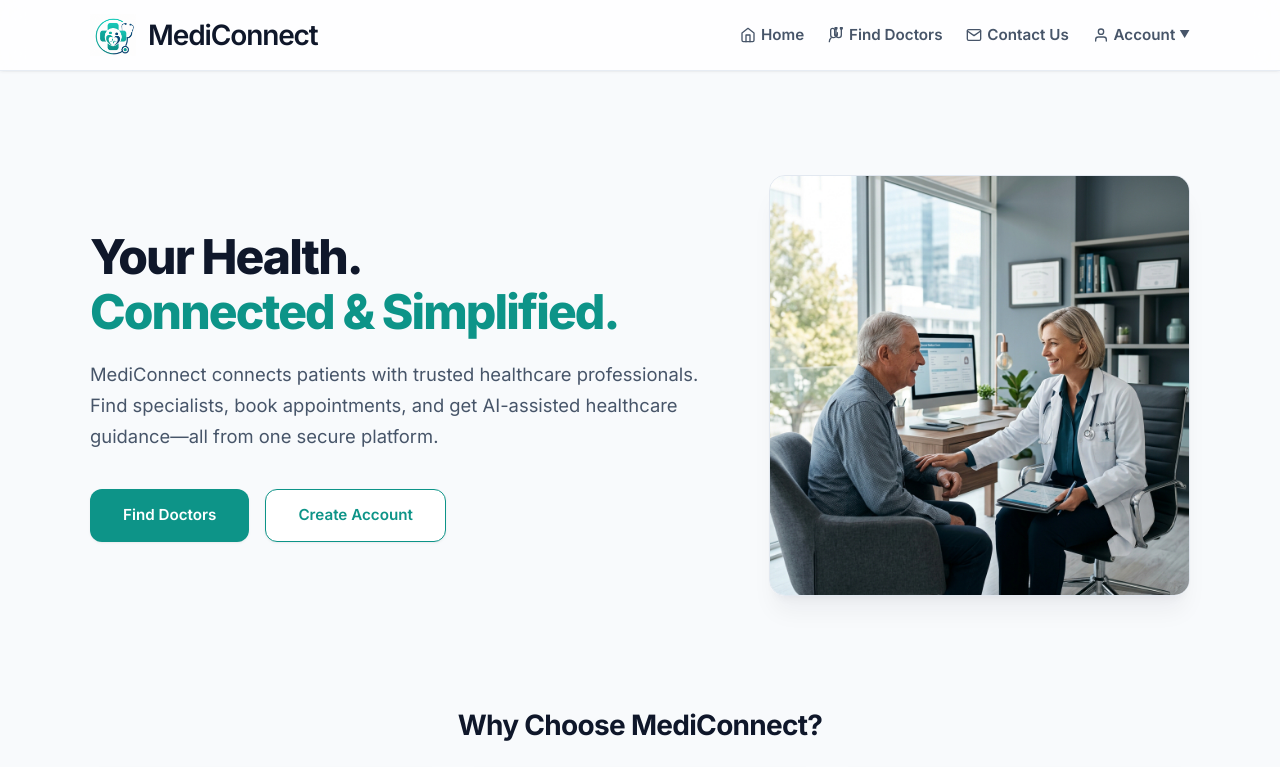
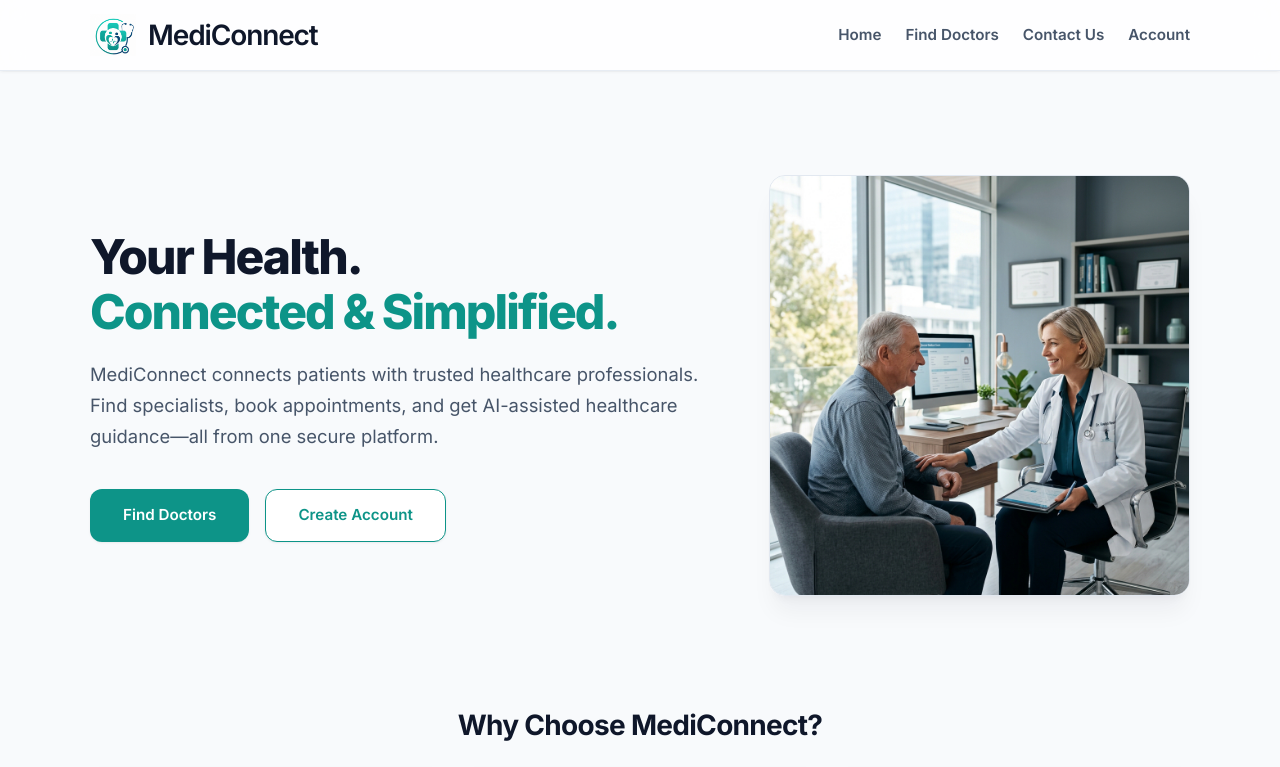
Before and after one commit to Hetvi-Rupapara/Mediconnect, a React (Vite) app in the folder client/: page / in a window 1280 px wide. Shown: the top 767 px of the page. Built offline with nearby package versions, Linux system fonts and the light colour scheme.

Commit message:
Format navigation menu links as plain text without icons

```diff
--- a/client/src/App.jsx
+++ b/client/src/App.jsx
@@ -57,47 +57,31 @@ function App() {
                     {isDoctor ? (
                       <>
                         <li>
-                          <Link to="/" style={{ display: 'flex', alignItems: 'center' }}>
-                            <HomeIcon size={16} style={{ marginRight: '0.3rem' }} /> Home
-                          </Link>
+                          <Link to="/">Home</Link>
                         </li>
                         <li>
-                          <Link to="/doctor/dashboard" style={{ display: 'flex', alignItems: 'center' }}>
-                            <DashboardIcon size={16} style={{ marginRight: '0.3rem' }} /> Dashboard
-                          </Link>
+                          <Link to="/doctor/dashboard">Dashboard</Link>
                         </li>
                         <li>
-                          <Link to="/profile" style={{ display: 'flex', alignItems: 'center' }}>
-                            <UserIcon size={16} style={{ marginRight: '0.3rem' }} /> Profile
-                          </Link>
+                          <Link to="/profile">Profile</Link>
                         </li>
                       </>
                     ) : (
                       <>
                         <li>
-                          <Link to="/" style={{ display: 'flex', alignItems: 'center' }}>
-                            <HomeIcon size={16} style={{ marginRight: '0.3rem' }} /> Home
-                          </Link>
+                          <Link to="/">Home</Link>
                         </li>
                         <li>
-                          <Link to="/doctors" style={{ display: 'flex', alignItems: 'center' }}>
-                            <StethoscopeIcon size={16} style={{ marginRight: '0.3rem' }} /> Find Doctors
-                          </Link>
+                          <Link to="/doctors">Find Doctors</Link>
                         </li>
                         <li>
-                          <Link to="/appointments" style={{ display: 'flex', alignItems: 'center' }}>
-                            <CalendarIcon size={16} style={{ marginRight: '0.3rem' }} /> My Appointments
-                          </Link>
+                          <Link to="/appointments">My Appointments</Link>
                         </li>
                         <li>
-                          <Link to="/ai-assistant" style={{ display: 'flex', alignItems: 'center' }}>
-                            <AIIcon size={16} style={{ marginRight: '0.3rem' }} /> AI Assistant
-                          </Link>
+                          <Link to="/ai-assistant">AI Assistant</Link>
                         </li>
                         <li>
-                          <Link to="/profile" style={{ display: 'flex', alignItems: 'center' }}>
-                            <UserIcon size={16} style={{ marginRight: '0.3rem' }} /> Profile
-                          </Link>
+                          <Link to="/profile">Profile</Link>
                         </li>
                       </>
                     )}
@@ -105,23 +89,17 @@ function App() {
                 ) : (
                   <>
                     <li>
-                      <Link to="/" style={{ display: 'flex', alignItems: 'center' }}>
-                        <HomeIcon size={16} style={{ marginRight: '0.3rem' }} /> Home
-                      </Link>
+                      <Link to="/">Home</Link>
                     </li>
                     <li>
-                      <Link to="/doctors" style={{ display: 'flex', alignItems: 'center' }}>
-                        <StethoscopeIcon size={16} style={{ marginRight: '0.3rem' }} /> Find Doctors
-                      </Link>
+                      <Link to="/doctors">Find Doctors</Link>
                     </li>
                     <li>
-                      <Link to="/contact-us" style={{ display: 'flex', alignItems: 'center' }}>
-                        <EmailIcon size={16} style={{ marginRight: '0.3rem' }} /> Contact Us
-                      </Link>
+                      <Link to="/contact-us">Contact Us</Link>
                     </li>
                     <li className="nav-dropdown-container">
-                      <Link to="/account" className="nav-dropdown-trigger" style={{ display: 'flex', alignItems: 'center' }}>
-                        <UserIcon size={16} style={{ marginRight: '0.3rem' }} /> Account <span style={{ fontSize: '0.65rem', marginLeft: '0.25rem' }}>▼</span>
+                      <Link to="/account" className="nav-dropdown-trigger">
+                        Account
                       </Link>
                       <ul className="nav-dropdown-menu">
                         <li>
```
